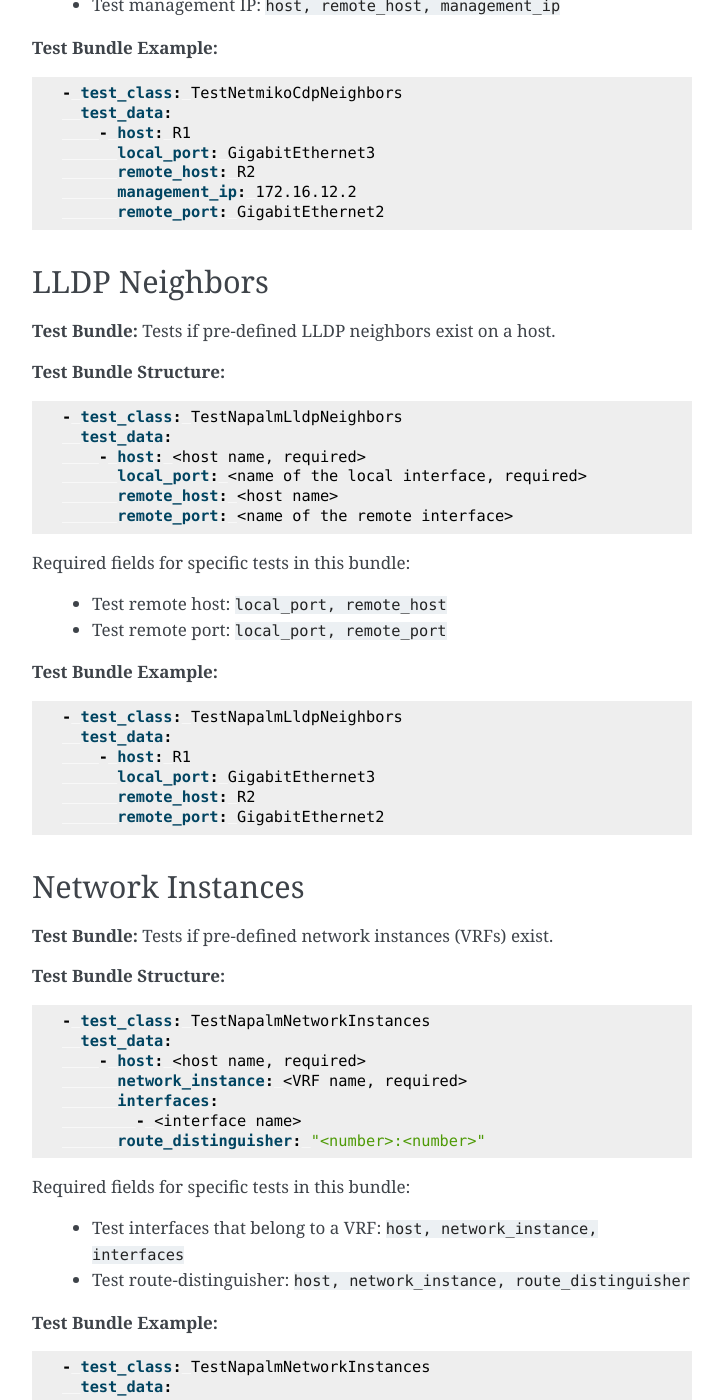
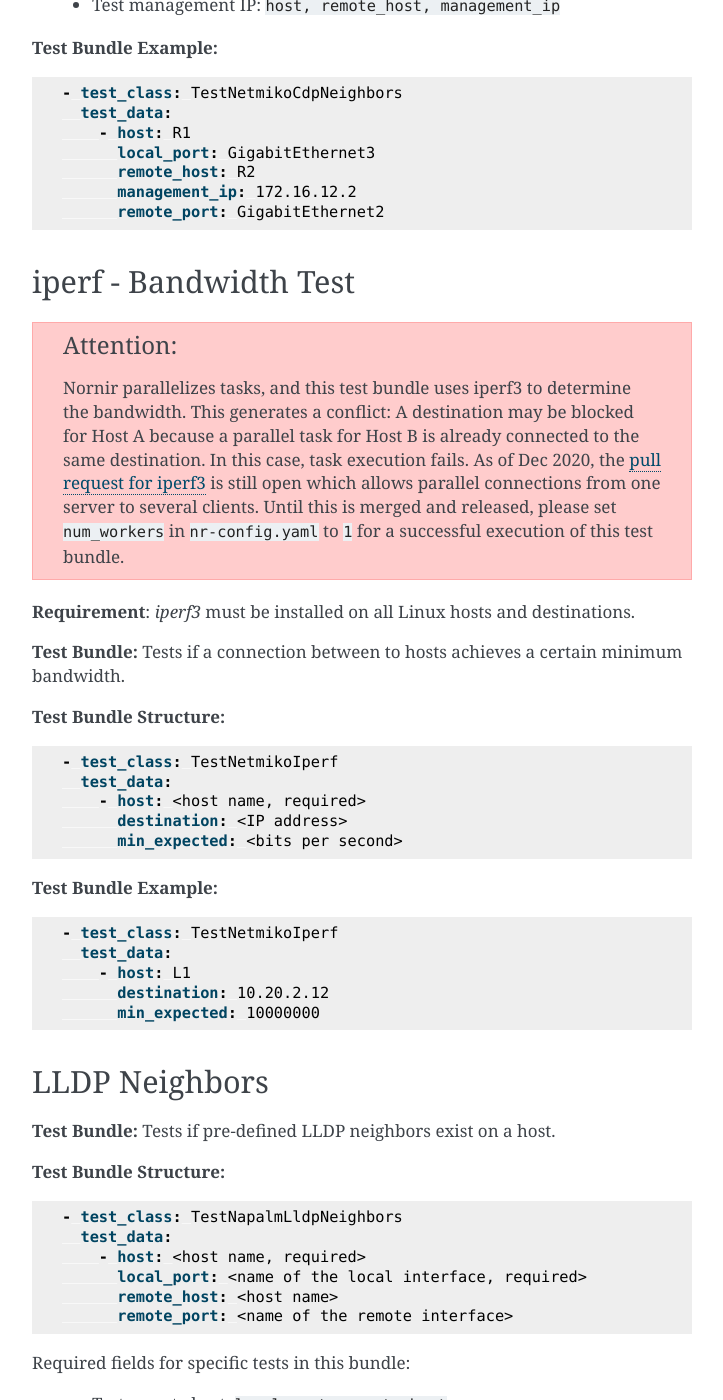
Before and after one commit to network-unit-testing-system/nuts, a Sphinx documentation site: the page built from docs/source/testbundles/alltestbundles.rst, in a window 1280 px wide and 1400 px high, scrolled down 2431 px. Shown: the whole window, without its empty margins (388-1111 px from the left). Built offline with Sphinx 7.4.7, drawn with Linux system fonts in a browser that asks for light colours; some of the changed text lies outside the part shown.

Commit message:
add documentation

```diff
--- a/docs/source/testbundles/alltestbundles.rst
+++ b/docs/source/testbundles/alltestbundles.rst
@@ -122,6 +122,38 @@
           remote_host: R2
           management_ip: 172.16.12.2
           remote_port: GigabitEthernet2
+
+
+iperf - Bandwidth Test
+----------------------
+
+.. attention::
+
+  Nornir parallelizes tasks, and this test bundle uses iperf3 to determine the bandwidth. This generates a conflict: A destination may be blocked for Host A because a parallel task for Host B is already connected to the same destination. In this case, task execution fails. As of Dec 2020, the `pull request for iperf3 <https://github.com/esnet/iperf/pull/1074>`__ is still open which allows parallel connections from one server to several clients. Until this is merged and released, please set ``num_workers`` in ``nr-config.yaml`` to ``1`` for a successful execution of this test bundle.
+
+**Requirement**: `iperf3` must be installed on all Linux hosts and destinations.
+
+**Test Bundle:** Tests if a connection between to hosts achieves a certain minimum bandwidth.
+
+**Test Bundle Structure:**
+
+.. code:: yaml
+
+  - test_class: TestNetmikoIperf
+    test_data:
+      - host: <host name, required>
+        destination: <IP address>
+        min_expected: <bits per second>
+
+**Test Bundle Example:**
+
+.. code:: yaml
+
+  - test_class: TestNetmikoIperf
+    test_data:
+      - host: L1
+        destination: 10.20.2.12
+        min_expected: 10000000
 
 
 LLDP Neighbors
```
